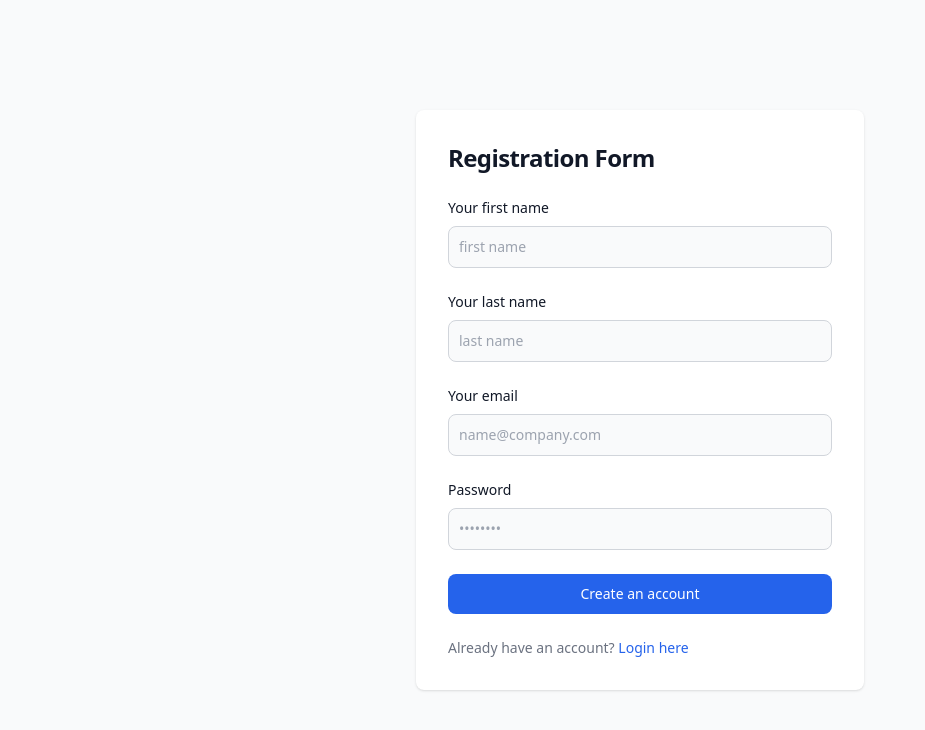
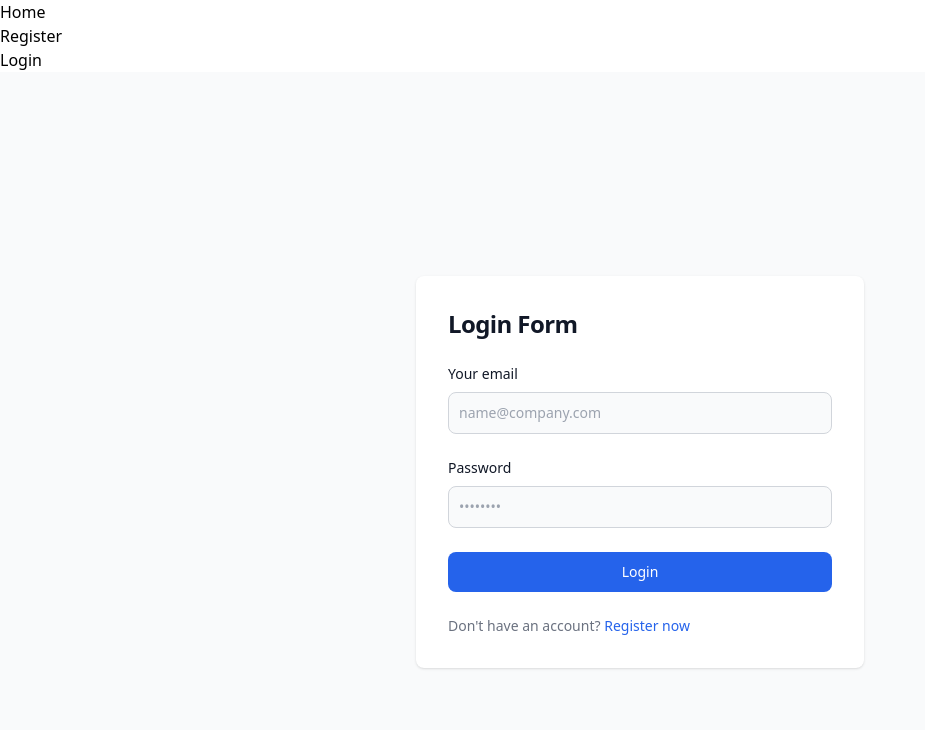
Before and after one commit to Shikat-Mahmud/react_website_with_navigation_and_registration, a React (Vite) app: page /login in a window 1280 px wide. Shown: the top 730 px of the page, without its empty margins (0-925 px from the left). Built offline with nearby package versions, Linux system fonts and the light colour scheme.

Commit message:
navigation added

```diff
--- a/package.json
+++ b/package.json
@@ -11,7 +11,8 @@
   },
   "dependencies": {
     "react": "^19.0.0-rc-8b08e99e-20240713",
-    "react-dom": "^19.0.0-rc-8b08e99e-20240713"
+    "react-dom": "^19.0.0-rc-8b08e99e-20240713",
+    "react-router-dom": "^6.25.0"
   },
   "devDependencies": {
     "@types/react": "^18.3.3",
--- a/src/App.jsx
+++ b/src/App.jsx
@@ -1,33 +1,29 @@
-import { useState } from 'react'
-import reactLogo from './assets/react.svg'
-import viteLogo from '/vite.svg'
-import './App.css'
+import RegistrationForm from './components/Registration'
+import LoginForm from './components/Login'
+import { createBrowserRouter, RouterProvider } from 'react-router-dom'
+import Home from './components/Home';
+import Navigation from './components/Navigation';
 
 function App() {
-  const [count, setCount] = useState(0)
+  const myRouter = createBrowserRouter([
+    {
+      path: "/",
+      element: <Home/>
+    },
+    {
+      path: "/register",
+      element: <RegistrationForm />
+    },
+    {
+      path: "/login",
+      element: <LoginForm />
+    }
+  ]);
 
   return (
     <>
-      <div>
-        <a href="https://vitejs.dev" target="_blank">
-          <img src={viteLogo} className="logo" alt="Vite logo" />
-        </a>
-        <a href="https://react.dev" target="_blank">
-          <img src={reactLogo} className="logo react" alt="React logo" />
-        </a>
-      </div>
-      <h1>Vite + React</h1>
-      <div className="card">
-        <button onClick={() => setCount((count) => count + 1)}>
-          count is {count}
-        </button>
-        <p>
-          Edit <code>src/App.jsx</code> and save to test HMR
-        </p>
-      </div>
-      <p className="read-the-docs">
-        Click on the Vite and React logos to learn more
-      </p>
+      <Navigation/>
+      <RouterProvider router={myRouter} />
     </>
   )
 }
--- /dev/null
+++ b/src/components/Home.jsx
@@ -0,0 +1,15 @@
+const Home = () => {
+    return (
+        <>
+            <section>
+                <div className="container">
+                    <h1>
+                        Hey, this is home.
+                    </h1>
+                </div>
+            </section>
+        </>
+    );
+};
+
+export default Home;
--- a/src/components/Login.jsx
+++ b/src/components/Login.jsx
@@ -2,8 +2,8 @@ import { useState } from "react";
 
 const LoginForm = () => {
     const [user, setUser] = useState({
-        "email": "",
-        "password": ""
+        "loginEmail": "",
+        "loginPassword": ""
     });
 
     const handleInputChange = (e) => {
@@ -26,16 +26,16 @@ const LoginForm = () => {
                         </h1>
                         <form className="space-y-4 md:space-y-6" action="#" onSubmit={handleFormSubmit}>
                             <div>
-                                <label htmlFor="email" className="block mb-2 text-sm font-medium text-gray-900 dark:text-white">Your email</label>
-                                <input type="email" name="email" id="email" value={user.email} onChange={handleInputChange} className="bg-gray-50 border border-gray-300 text-gray-900 text-sm rounded-lg focus:ring-primary-600 focus:border-primary-600 block w-full p-2.5 dark:bg-gray-700 dark:border-gray-600 dark:placeholder-gray-400 dark:text-white dark:focus:ring-blue-500 dark:focus:border-blue-500" placeholder="name@company.com" required />
+                                <label htmlFor="loginEmail" className="block mb-2 text-sm font-medium text-gray-900 dark:text-white">Your email</label>
+                                <input type="email" name="loginEmail" id="loginEmail" value={user.loginEmail} onChange={handleInputChange} className="bg-gray-50 border border-gray-300 text-gray-900 text-sm rounded-lg focus:ring-primary-600 focus:border-primary-600 block w-full p-2.5 dark:bg-gray-700 dark:border-gray-600 dark:placeholder-gray-400 dark:text-white dark:focus:ring-blue-500 dark:focus:border-blue-500" placeholder="name@company.com" required />
                             </div>
                             <div>
-                                <label htmlFor="password" className="block mb-2 text-sm font-medium text-gray-900 dark:text-white">Password</label>
-                                <input type="password" name="password" id="password" placeholder="••••••••" value={user.password} onChange={handleInputChange} className="bg-gray-50 border border-gray-300 text-gray-900 text-sm rounded-lg focus:ring-primary-600 focus:border-primary-600 block w-full p-2.5 dark:bg-gray-700 dark:border-gray-600 dark:placeholder-gray-400 dark:text-white dark:focus:ring-blue-500 dark:focus:border-blue-500" required />
+                                <label htmlFor="loginPassword" className="block mb-2 text-sm font-medium text-gray-900 dark:text-white">Password</label>
+                                <input type="password" name="loginPassword" id="loginPassword" placeholder="••••••••" value={user.loginPassword} onChange={handleInputChange} className="bg-gray-50 border border-gray-300 text-gray-900 text-sm rounded-lg focus:ring-primary-600 focus:border-primary-600 block w-full p-2.5 dark:bg-gray-700 dark:border-gray-600 dark:placeholder-gray-400 dark:text-white dark:focus:ring-blue-500 dark:focus:border-blue-500" required />
                             </div>
                             <button type="submit" className="w-full text-white bg-primary-600 hover:bg-primary-700 focus:ring-4 focus:outline-none focus:ring-primary-300 font-medium rounded-lg text-sm px-5 py-2.5 text-center dark:bg-primary-600 dark:hover:bg-primary-700 dark:focus:ring-primary-800">Login</button>
                             <p className="text-sm font-light text-gray-500 dark:text-gray-400">
-                                Don't have an account? <a href="#" className="font-medium text-primary-600 hover:underline dark:text-primary-500">Register now</a>
+                                Don't have an account? <a href="/register" className="font-medium text-primary-600 hover:underline dark:text-primary-500">Register now</a>
                             </p>
                         </form>
                     </div>
--- /dev/null
+++ b/src/components/Navigation.jsx
@@ -0,0 +1,21 @@
+const Navigation = () => {
+    return (
+        <>
+            <div>
+                <ul>
+                    <a href="/">
+                        <li>Home</li>
+                    </a>
+                    <a href="/register">
+                        <li>Register</li>
+                    </a>
+                    <a href="/login">
+                        <li>Login</li>
+                    </a>
+                </ul>
+            </div>
+        </>
+    );
+};
+
+export default Navigation;
--- a/src/components/Registration.jsx
+++ b/src/components/Registration.jsx
@@ -52,7 +52,7 @@ const RegistrationForm = () => {
                             </div> */}
                             <button type="submit" className="w-full text-white bg-primary-600 hover:bg-primary-700 focus:ring-4 focus:outline-none focus:ring-primary-300 font-medium rounded-lg text-sm px-5 py-2.5 text-center dark:bg-primary-600 dark:hover:bg-primary-700 dark:focus:ring-primary-800">Create an account</button>
                             <p className="text-sm font-light text-gray-500 dark:text-gray-400">
-                                Already have an account? <a href="#" className="font-medium text-primary-600 hover:underline dark:text-primary-500">Login here</a>
+                                Already have an account? <a href="/login" className="font-medium text-primary-600 hover:underline dark:text-primary-500">Login here</a>
                             </p>
                         </form>
                     </div>
--- a/src/main.jsx
+++ b/src/main.jsx
@@ -3,10 +3,10 @@ import ReactDOM from 'react-dom/client'
 import './index.css'
 import RegistrationForm from './components/Registration'
 import LoginForm from './components/Login'
+import App from './App'
 
 ReactDOM.createRoot(document.getElementById('root')).render(
   <React.StrictMode>
-    <RegistrationForm/>
-    {/* <LoginForm/> */}
+    <App/>
   </React.StrictMode>,
 )
```
Also changed, not shown: 1 other file (tests, documents, lock files or other folders).
